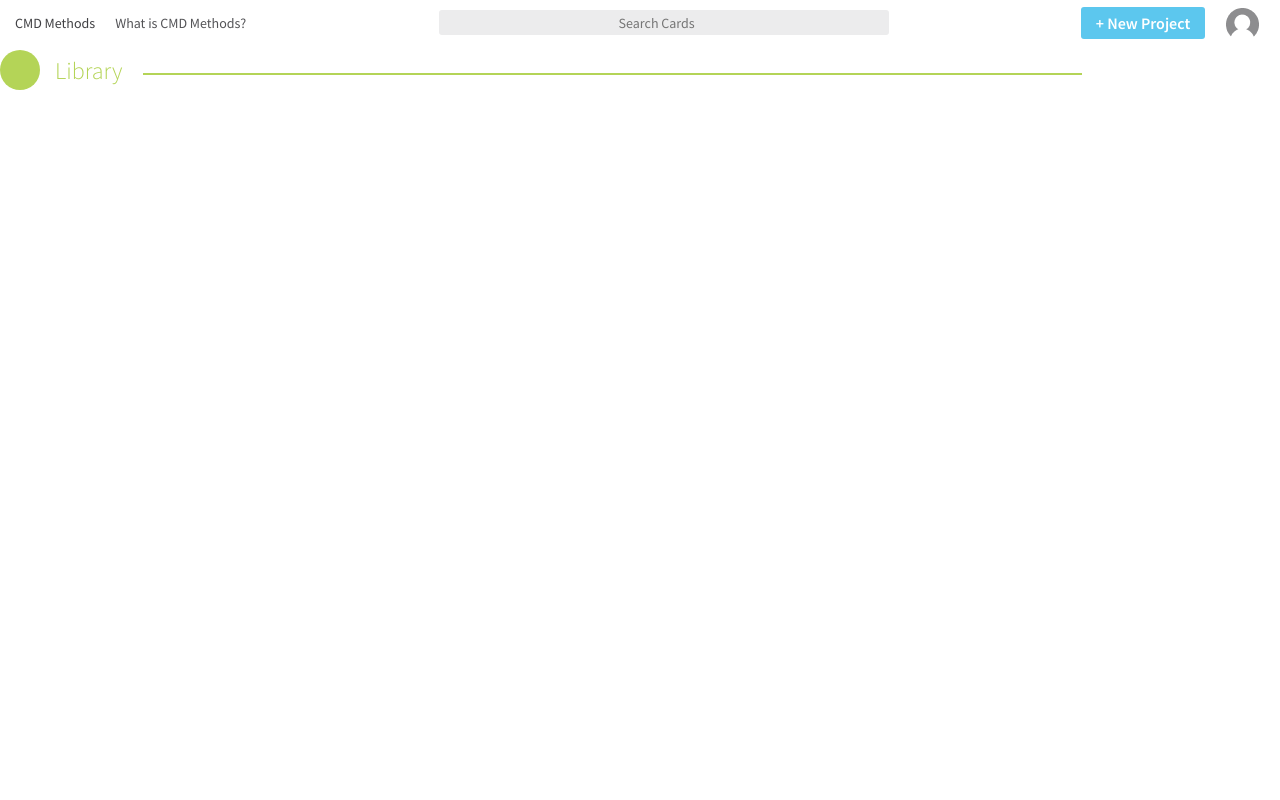
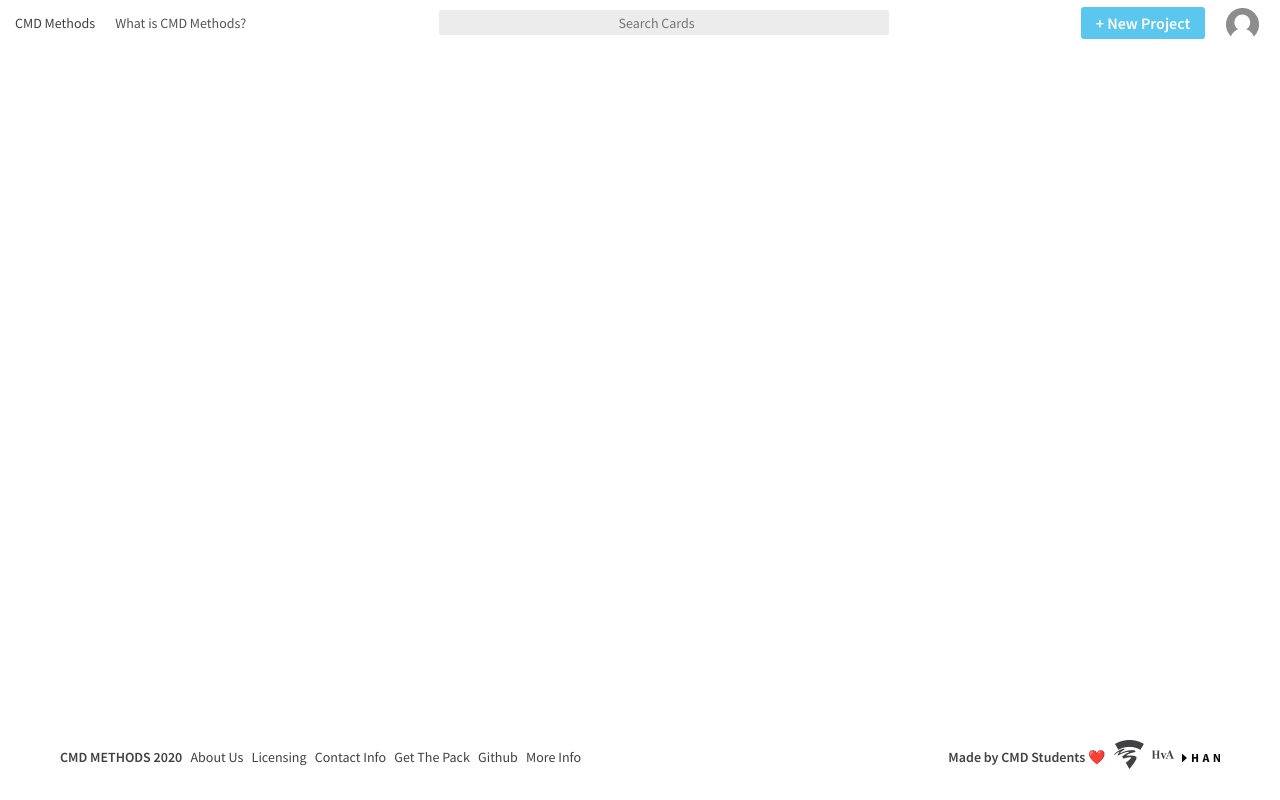
Before and after one commit to cmdmethods/herontwerp2020, a Vue app in the folder Desktop/cmd-methods/: page / in a window 1280 px wide. Built offline with nearby package versions, Linux system fonts and the light colour scheme.

Commit message:
Create footer

```diff
--- a/Desktop/cmd-methods/src/App.vue
+++ b/Desktop/cmd-methods/src/App.vue
@@ -1,14 +1,16 @@
 <template>
     <div id="app">
         <NavBar></NavBar>
+        <Footer></Footer>
         <router-view />
     </div>
 </template>
 
 <script>
 import NavBar from '@/components/Nav.vue'
+import Footer from '@/components/Footer.vue'
 
 export default {
-    components: { NavBar }
+    components: { NavBar, Footer }
 }
 </script>
--- /dev/null
+++ b/Desktop/cmd-methods/src/components/Footer.vue
@@ -0,0 +1,65 @@
+<template>
+    <footer>
+        <nav>
+            <ul>
+                <li>CMD METHODS 2020</li>
+                <li><a>About Us</a></li>
+                <li><a>Licensing</a></li>
+                <li><a>Contact Info</a></li>
+                <li><a>Get The Pack</a></li>
+                <li><a>Github</a></li>
+                <li><a>More Info</a></li>
+                <li>Made by CMD Students &#10084;&#65039;</li>
+                <li>
+                    <a><img src="@/assets/logo-hva.png"/></a>
+                </li>
+                <li>
+                    <a><img src="@/assets/logo-han.png"/></a>
+                </li>
+            </ul>
+        </nav>
+    </footer>
+</template>
+
+<script>
+export default {
+    name: 'Footer'
+}
+</script>
+
+<style scoped>
+footer {
+    position: absolute;
+    bottom: 0;
+    width: 100%;
+    height: 1.8125rem;
+    margin: 0 0 2.8125rem 0;
+}
+
+ul {
+    align-items: center;
+    padding: 0 3.75rem 0 3.75rem;
+    display: flex;
+    justify-content: space-between;
+    list-style: none;
+    font-family: 'Source Sans Pro', sans-serif;
+    font-size: 0.875rem;
+    color: #414144;
+}
+
+a {
+    cursor: pointer;
+}
+
+li:first-child {
+    font-weight: 600;
+}
+
+li:nth-child(7) {
+    margin: 0 22.4375rem 0 0;
+}
+
+li:nth-child(8) {
+    font-weight: 600;
+}
+</style>
--- a/Desktop/cmd-methods/src/views/Home.vue
+++ b/Desktop/cmd-methods/src/views/Home.vue
@@ -1,8 +1,6 @@
 <template>
     <div class="home">
-        <div class="grid">
-            <CategoryHeader v-for="category in categories" :key="category.id" :title="category.title" />
-        </div>
+        <div class="grid"></div>
     </div>
 </template>
 
```
Also changed, not shown: Desktop/cmd-methods/src/assets/logo-han.png (added), Desktop/cmd-methods/src/assets/logo-hva.png (added).
